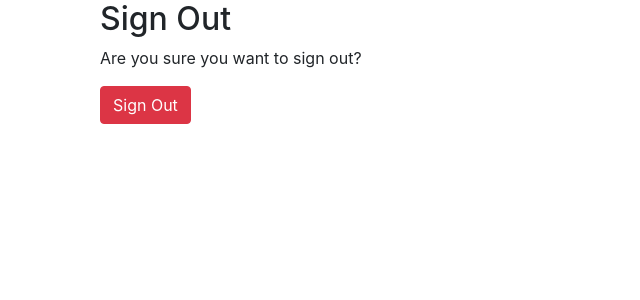
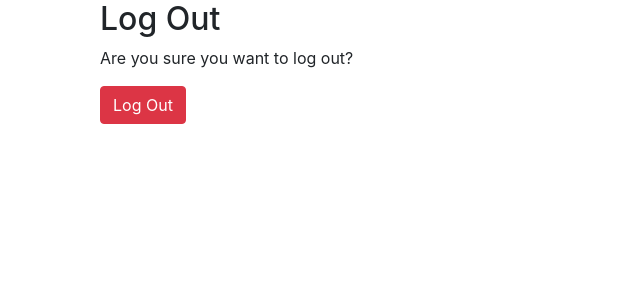
Before and after one commit to EricZaporzan/compare, a Django app: a page that uses compare/templates/account/logout.html in a window 1280 px wide. Shown: the part 56-356 px from the top of the page, without its empty margins (0-640 px from the left). Run offline with Django 3.2, Linux system fonts and the light colour scheme; the visitor is signed in with stand-in values (Sample User, id 1); parts of the project's set-up code (start-up, migrations or seed data) failed here and were passed over; some libraries are stand-ins or nearby versions.

Commit message:
Fixing the titles of account related pages.

```diff
--- a/compare/templates/account/email.html
+++ b/compare/templates/account/email.html
@@ -2,8 +2,6 @@
 
 {% load i18n %}
 {% load crispy_forms_tags %}
-
-{% block head_title %}{% trans "Account" %}{% endblock %}
 
 {% block content %}
 <div class="container">
--- a/compare/templates/account/email_confirm.html
+++ b/compare/templates/account/email_confirm.html
@@ -2,9 +2,6 @@
 
 {% load i18n %}
 {% load account %}
-
-{% block head_title %}{% trans "Confirm E-mail Address" %}{% endblock %}
-
 
 {% block content %}
 <div class="container">
--- a/compare/templates/account/email_confirmed.html
+++ b/compare/templates/account/email_confirmed.html
@@ -2,9 +2,6 @@
 
 {% load i18n %}
 {% load account %}
-
-{% block head_title %}{% trans "Confirm E-mail Address" %}{% endblock %}
-
 
 {% block content %}
 <div class="container">
--- a/compare/templates/account/login.html
+++ b/compare/templates/account/login.html
@@ -4,8 +4,6 @@
 {% load account %}
 {% load socialaccount %}
 {% load crispy_forms_tags %}
-
-{% block head_title %}{% trans "Sign In" %}{% endblock %}
 
 {% block content %}
 <div class="container">
--- a/compare/templates/account/logout.html
+++ b/compare/templates/account/logout.html
@@ -1,24 +1,20 @@
 {% extends "account/base.html" %}
-
-{% load i18n %}
-
-{% block head_title %}{% trans "Sign Out" %}{% endblock %}
 
 {% block content %}
 <div class="container">
   <div class="row">
     <div class="col-md-5">
 
-        <h2>{% trans "Sign Out" %}</h2>
+        <h2>Log Out</h2>
 
-        <p>{% trans 'Are you sure you want to sign out?' %}</p>
+        <p>Are you sure you want to log out?</p>
 
         <form method="post" action="{% url 'account_logout' %}">
           {% csrf_token %}
           {% if redirect_field_value %}
           <input type="hidden" name="{{ redirect_field_name }}" value="{{ redirect_field_value }}"/>
           {% endif %}
-          <button class="btn btn-danger" type="submit">{% trans 'Sign Out' %}</button>
+          <button class="btn btn-danger" type="submit">Log Out</button>
         </form>
     </div>
   </div>
--- a/compare/templates/account/password_change.html
+++ b/compare/templates/account/password_change.html
@@ -2,7 +2,6 @@
 
 {% load i18n %}
 {% load crispy_forms_tags %}
-{% block head_title %}{% trans "Change Password" %}{% endblock %}
 
 {% block content %}
 <div class="container">
--- a/compare/templates/account/password_reset.html
+++ b/compare/templates/account/password_reset.html
@@ -3,8 +3,6 @@
 {% load i18n %}
 {% load account %}
 {% load crispy_forms_tags %}
-
-{% block head_title %}{% trans "Password Reset" %}{% endblock %}
 
 {% block content %}
 <div class="container">
--- a/compare/templates/account/password_reset_done.html
+++ b/compare/templates/account/password_reset_done.html
@@ -2,8 +2,6 @@
 
 {% load i18n %}
 {% load account %}
-
-{% block head_title %}{% trans "Password Reset" %}{% endblock %}
 
 {% block content %}
 <div class="container">
--- a/compare/templates/account/password_reset_from_key.html
+++ b/compare/templates/account/password_reset_from_key.html
@@ -2,8 +2,6 @@
 
 {% load i18n %}
 {% load crispy_forms_tags %}
-
-{% block head_title %}{% trans "Change Password" %}{% endblock %}
 
 {% block content %}
 <div class="container">
--- a/compare/templates/account/password_reset_from_key_done.html
+++ b/compare/templates/account/password_reset_from_key_done.html
@@ -1,7 +1,6 @@
 {% extends "account/base.html" %}
 
 {% load i18n %}
-{% block head_title %}{% trans "Change Password" %}{% endblock %}
 
 {% block content %}
 <div class="container">
--- a/compare/templates/account/password_set.html
+++ b/compare/templates/account/password_set.html
@@ -2,8 +2,6 @@
 {% extends "account/base.html" %}
 
 {% load i18n crispy_forms_tags %}
-
-{% block head_title %}{% trans "Set Password" %}{% endblock %}
 
 {% block content %}
 <div class="container">
--- a/compare/templates/account/signup.html
+++ b/compare/templates/account/signup.html
@@ -2,8 +2,6 @@
 
 {% load i18n %}
 {% load crispy_forms_tags %}
-
-{% block title %}{% trans "Signup" %}{% endblock title %}
 
 {% block content %}
 
--- a/compare/templates/account/signup_closed.html
+++ b/compare/templates/account/signup_closed.html
@@ -1,8 +1,6 @@
 {% extends "account/base.html" %}
 
 {% load i18n %}
-
-{% block head_title %}{% trans "Sign Up Closed" %}{% endblock %}
 
 {% block content %}
 <div class="container">
--- a/compare/templates/account/verification_sent.html
+++ b/compare/templates/account/verification_sent.html
@@ -1,8 +1,6 @@
 {% extends "account/base.html" %}
 
 {% load i18n %}
-
-{% block head_title %}{% trans "Verify Your E-mail Address" %}{% endblock %}
 
 {% block content %}
 <div class="container">
--- a/compare/templates/account/verified_email_required.html
+++ b/compare/templates/account/verified_email_required.html
@@ -1,8 +1,6 @@
 {% extends "account/base.html" %}
 
 {% load i18n %}
-
-{% block head_title %}{% trans "Verify Your E-mail Address" %}{% endblock %}
 
 {% block content %}
 <div class="container">
```
